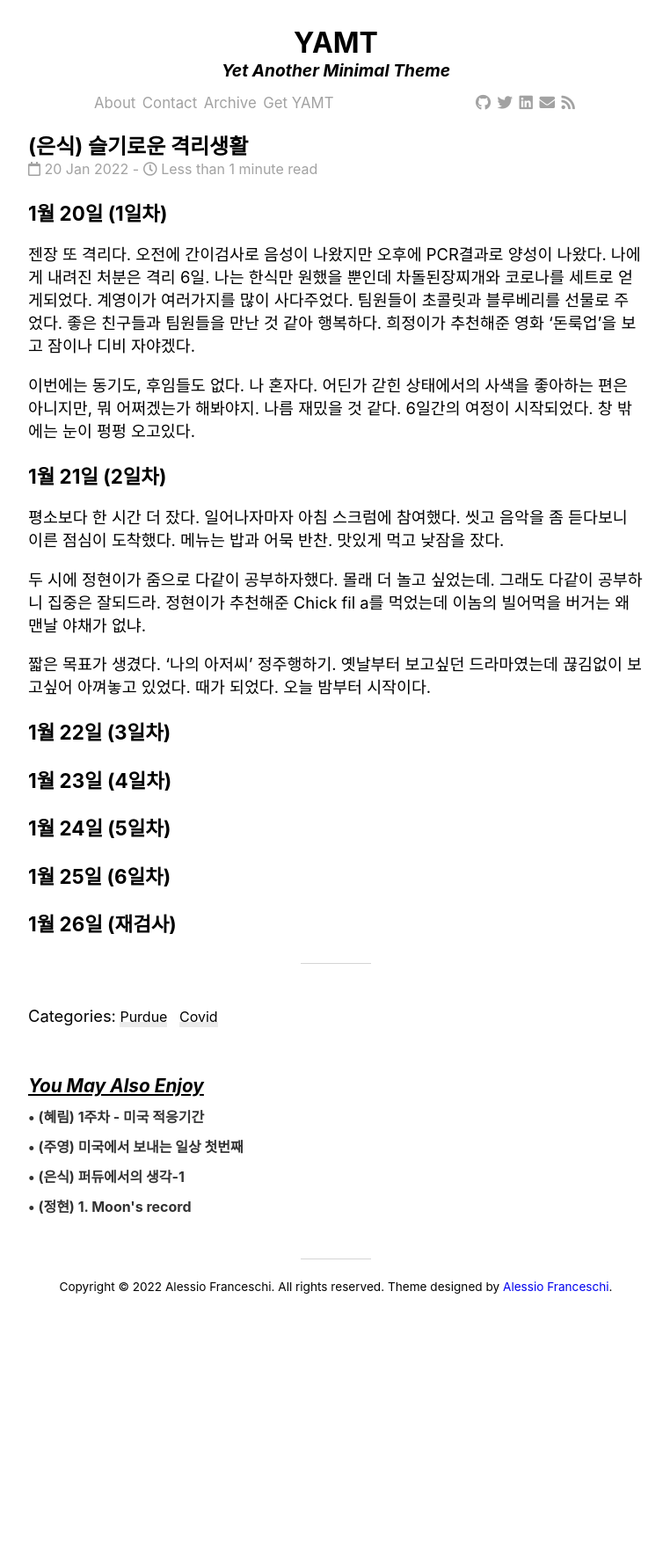
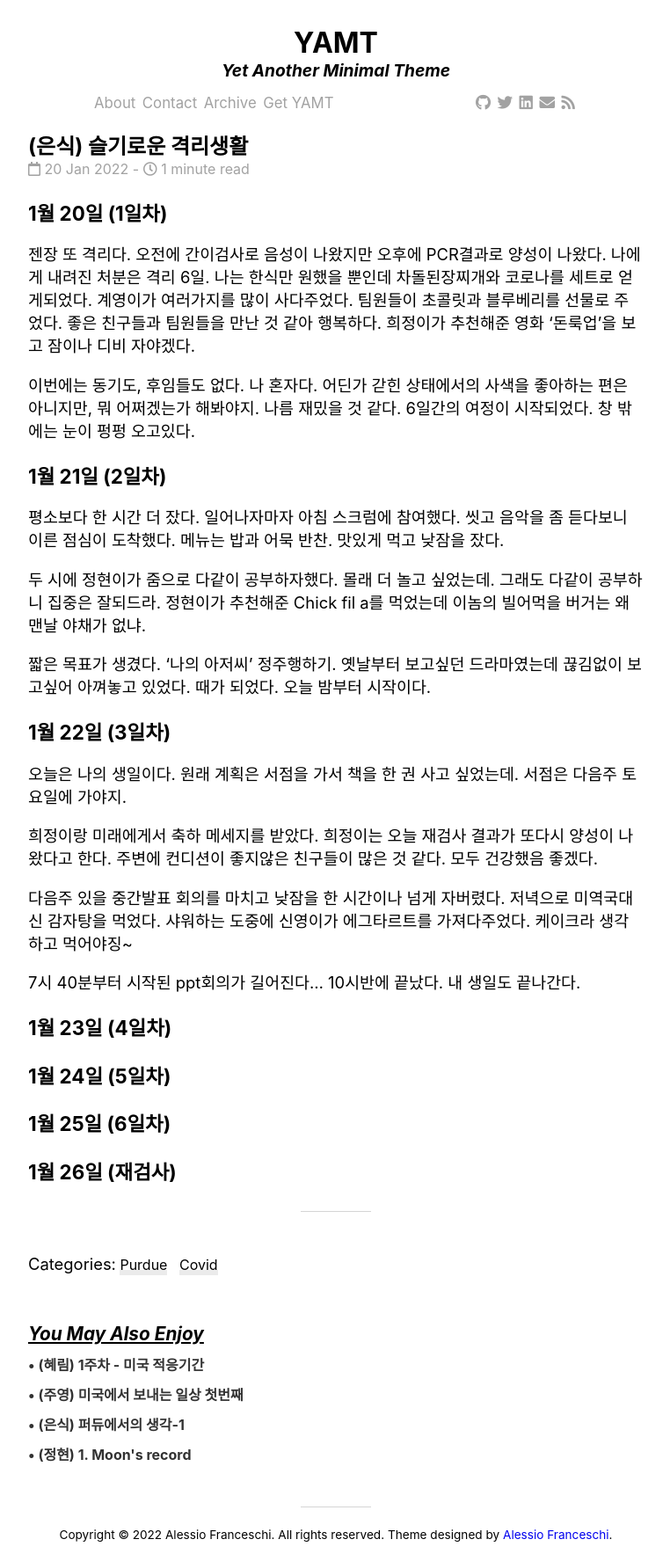
Before and after one commit to Bikini-city/Bikini-city.github.io, a Jekyll site: the page built from _posts/2022-01-20-corona-es.md, in a window 1280 px wide. Shown: the whole page at 88% size, without its empty margins (258-1020 px from the left). Built offline with Jekyll 4.4.1, drawn with Linux system fonts in a browser that asks for light colours; nearby versions of some CDN libraries; comment, search, counter and statistics services are not loaded; before the commit the page ends 1485 px from its top, so only the background shows below that.

Commit message:
[docs] 은식이의 코로나 일기 업데이트

```diff
--- a/_posts/2022-01-20-corona-es.md
+++ b/_posts/2022-01-20-corona-es.md
@@ -22,6 +22,14 @@ customexcerpt: "격리 생활 in purdue"
 
 ### 1월 22일 (3일차)
 
+오늘은 나의 생일이다. 원래 계획은 서점을 가서 책을 한 권 사고 싶었는데. 서점은 다음주 토요일에 가야지.
+
+희정이랑 미래에게서 축하 메세지를 받았다. 희정이는 오늘 재검사 결과가 또다시 양성이 나왔다고 한다. 주변에 컨디션이 좋지않은 친구들이 많은 것 같다. 모두 건강했음 좋겠다.
+
+다음주 있을 중간발표 회의를 마치고 낮잠을 한 시간이나 넘게 자버렸다. 저녁으로 미역국대신 감자탕을 먹었다. 샤워하는 도중에 신영이가 에그타르트를 가져다주었다. 케이크라 생각하고 먹어야징~
+
+7시 40분부터 시작된 ppt회의가 길어진다... 10시반에 끝났다. 내 생일도 끝나간다.
+
 ### 1월 23일 (4일차)
 
 ### 1월 24일 (5일차)
```
